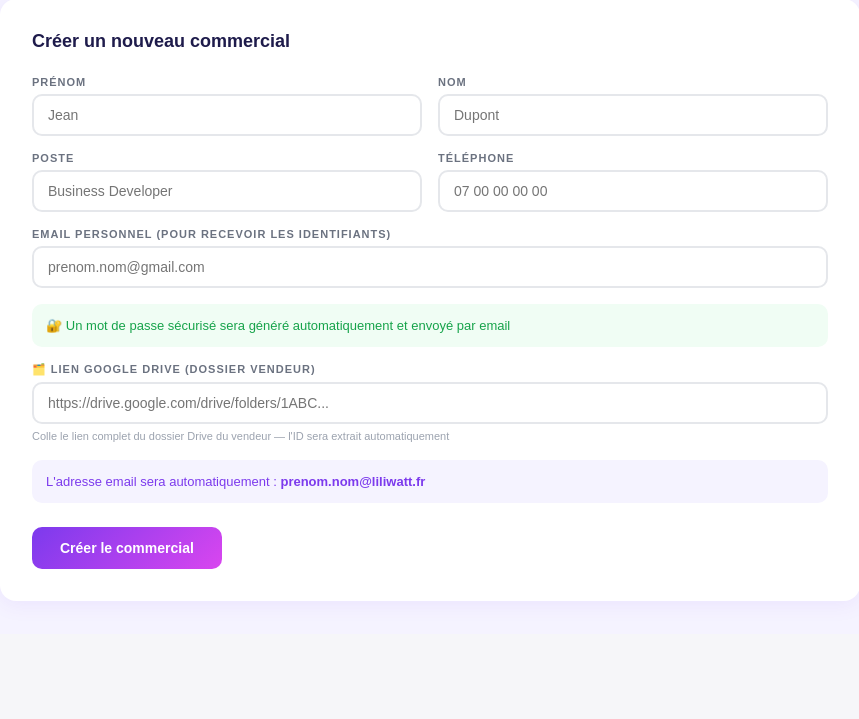
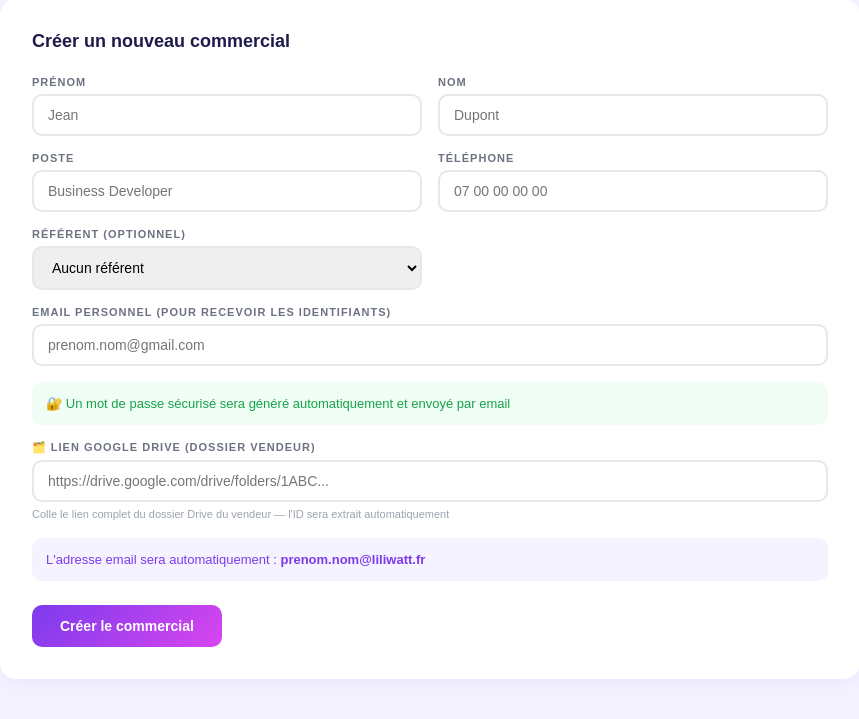
Before and after one commit to Johan1973polo/liliwatt-admin, a Flask app: page / in a window 1280 px wide. Shown: the part 166-885 px from the top of the page, without its empty margins (210-1069 px from the left). Before the commit the page ends 735 px from the top, so only its background shows below. Run offline with Flask 3, Linux system fonts and the light colour scheme; the visitor is signed in with stand-in values (Sample User, id 1).

Commit message:
feat: référent en liste déroulante + mail de bienvenue enrichi
GET /api/referents : lit Google Sheets, identifie les vendeurs
qui apparaissent en colonne G d'autres vendeurs, retourne la liste.

index.html :
- Select "Référent" chargé dynamiquement via /api/referents
- Option "Aucun référent" par défaut
- referent_email envoyé à create_user

create_user :
- Extrait referent_email et le passe à save_to_sheet (colonne G)
- Le passe aussi à send_welcome_email

send_welcome_email enrichi :
- Bloc messagerie Zoho (email + mdp + lien mail.zoho.eu)
- Bloc plateforme courtier (lien + identifiants)
- Lien RGPD personnel
- Signature email
- Bloc référent (si assigné, fond vert)
- Message formation à venir (fond jaune)

Co-Authored-By: Claude Opus 4.6 (1M context) <noreply@anthropic.com>

```diff
--- a/app.py
+++ b/app.py
@@ -26,7 +26,7 @@ def get_zoho_token():
 
 
 
-def save_to_sheet(prenom, nom, email, password, poste, drive_folder_id='', token_rgpd=''):
+def save_to_sheet(prenom, nom, email, password, poste, drive_folder_id='', referent_email='', token_rgpd=''):
     """Enregistre le commercial dans Google Sheets"""
     try:
         import gspread
@@ -58,7 +58,7 @@ def save_to_sheet(prenom, nom, email, password, poste, drive_folder_id='', token
             email,
             poste,
             drive_folder_id,
-            '',
+            referent_email,
             token_rgpd
         ])
         print(f"✅ {nom} {prenom} enregistré dans Google Sheets (token RGPD: {token_rgpd})")
@@ -66,6 +66,20 @@ def save_to_sheet(prenom, nom, email, password, poste, drive_folder_id='', token
     except Exception as e:
         print(f"⚠️ Erreur Google Sheets : {e}")
         return False
+
+def get_sheets_client():
+    """Retourne un client gspread authentifié"""
+    import gspread
+    from google.oauth2.service_account import Credentials
+    creds_json = os.environ.get('GOOGLE_CREDS_JSON', '')
+    if not creds_json:
+        return None
+    creds_dict = json.loads(creds_json)
+    creds = Credentials.from_service_account_info(
+        creds_dict,
+        scopes=['https://spreadsheets.google.com/feeds', 'https://www.googleapis.com/auth/drive']
+    )
+    return gspread.authorize(creds)
 
 def login_required(f):
     @wraps(f)
@@ -107,7 +121,7 @@ def generate_password():
     random.shuffle(all_chars)
     return ''.join(all_chars)
 
-def send_welcome_email(prenom, nom, email, password, poste='', telephone='', email_perso='', account_id_zoho='', token_rgpd=''):
+def send_welcome_email(prenom, nom, email, password, poste='', telephone='', email_perso='', account_id_zoho='', token_rgpd='', referent_email=''):
     """Envoie l'email de bienvenue via API Zoho Mail (pas SMTP)"""
     try:
         destinataire = email_perso if email_perso else email
@@ -125,6 +139,11 @@ def send_welcome_email(prenom, nom, email, password, poste='', telephone='', ema
             print("⚠️ Token Zoho non obtenu pour email")
             return False
 
+        referent_block = f"""<div style="background:#f0fdf4;border-radius:10px;padding:16px;margin-top:20px;border:1px solid #bbf7d0;">
+      <p style="margin:0;font-size:13px;color:#16a34a;"><strong>Votre référent :</strong> {referent_email}</p>
+      <p style="margin:6px 0 0;font-size:12px;color:#6b7280;">N'hésitez pas à le/la contacter pour toute question.</p>
+    </div>""" if referent_email else ""
+
         html_body = f"""<div style="font-family:Arial,sans-serif;max-width:600px;margin:0 auto;">
   <div style="background:linear-gradient(135deg,#1e1b4b,#7c3aed);padding:32px;border-radius:12px 12px 0 0;text-align:center;">
     <h1 style="color:white;font-size:28px;font-weight:800;letter-spacing:3px;margin:0;">LILIWATT</h1>
@@ -132,21 +151,35 @@ def send_welcome_email(prenom, nom, email, password, poste='', telephone='', ema
   </div>
   <div style="background:#f5f3ff;padding:32px;border-radius:0 0 12px 12px;">
     <p style="font-size:16px;color:#1e1b4b;margin-bottom:24px;">Bonjour <strong>{prenom}</strong>,</p>
-    <p style="color:#374151;line-height:1.6;">Bienvenue dans l'équipe LILIWATT ! Voici votre environnement de travail :</p>
+    <p style="color:#374151;line-height:1.6;">Bienvenue dans l'équipe LILIWATT ! Voici vos accès et outils de travail.</p>
+
     <div style="background:white;border-radius:10px;padding:24px;margin:24px 0;border-left:4px solid #7c3aed;">
+      <p style="margin:0 0 14px;font-weight:700;color:#1e1b4b;font-size:14px;">📧 Messagerie Zoho</p>
       <table style="width:100%;font-size:14px;border-collapse:collapse;">
-        <tr><td style="padding:10px 0;color:#6b7280;font-weight:700;text-transform:uppercase;font-size:11px;letter-spacing:1px;width:140px;">Messagerie</td><td style="padding:10px 0;color:#1e1b4b;font-weight:600;">mail.zoho.eu</td></tr>
-        <tr style="border-top:1px solid #f0eeff;"><td style="padding:10px 0;color:#6b7280;font-weight:700;text-transform:uppercase;font-size:11px;letter-spacing:1px;">Identifiant</td><td style="padding:10px 0;color:#7c3aed;font-weight:700;">{email}</td></tr>
-        <tr style="border-top:1px solid #f0eeff;"><td style="padding:10px 0;color:#6b7280;font-weight:700;text-transform:uppercase;font-size:11px;letter-spacing:1px;">Mot de passe</td><td style="padding:10px 0;color:#1e1b4b;font-weight:700;font-size:16px;">{password}</td></tr>
+        <tr><td style="padding:8px 0;color:#6b7280;font-weight:700;text-transform:uppercase;font-size:11px;letter-spacing:1px;width:140px;">Adresse</td><td style="padding:8px 0;color:#7c3aed;font-weight:700;">{email}</td></tr>
+        <tr style="border-top:1px solid #f0eeff;"><td style="padding:8px 0;color:#6b7280;font-weight:700;text-transform:uppercase;font-size:11px;letter-spacing:1px;">Mot de passe</td><td style="padding:8px 0;color:#1e1b4b;font-weight:700;font-size:16px;">{password}</td></tr>
+        <tr style="border-top:1px solid #f0eeff;"><td style="padding:8px 0;color:#6b7280;font-weight:700;text-transform:uppercase;font-size:11px;letter-spacing:1px;">Accès</td><td style="padding:8px 0;"><a href="https://mail.zoho.eu" style="color:#7c3aed;font-weight:600;text-decoration:none;">mail.zoho.eu</a></td></tr>
       </table>
     </div>
-    <div style="background:#ede9fe;border-radius:10px;padding:16px;margin-bottom:24px;">
-      <p style="margin:0;font-size:13px;color:#5b21b6;"></p>
+
+    <div style="background:white;border-radius:10px;padding:24px;margin:20px 0;border-left:4px solid #d946ef;">
+      <p style="margin:0 0 14px;font-weight:700;color:#1e1b4b;font-size:14px;">💼 Plateforme Courtier</p>
+      <table style="width:100%;font-size:14px;border-collapse:collapse;">
+        <tr><td style="padding:8px 0;color:#6b7280;font-weight:700;text-transform:uppercase;font-size:11px;letter-spacing:1px;width:140px;">Lien</td><td style="padding:8px 0;"><a href="https://liliwatt-courtier.onrender.com" style="color:#7c3aed;font-weight:600;text-decoration:none;">liliwatt-courtier.onrender.com</a></td></tr>
+        <tr style="border-top:1px solid #f0eeff;"><td style="padding:8px 0;color:#6b7280;font-weight:700;text-transform:uppercase;font-size:11px;letter-spacing:1px;">Identifiant</td><td style="padding:8px 0;color:#1e1b4b;font-weight:600;">{email}</td></tr>
+        <tr style="border-top:1px solid #f0eeff;"><td style="padding:8px 0;color:#6b7280;font-weight:700;text-transform:uppercase;font-size:11px;letter-spacing:1px;">Mot de passe</td><td style="padding:8px 0;color:#1e1b4b;font-weight:700;">{password}</td></tr>
+      </table>
     </div>
-    <a href="https://mail.zoho.eu" style="display:inline-block;background:linear-gradient(135deg,#7c3aed,#d946ef);color:white;padding:14px 32px;border-radius:50px;text-decoration:none;font-weight:700;font-size:14px;">Accéder à ma messagerie</a>
 
-    <div style="margin-top:24px;padding:16px;background:#faf5ff;border-radius:10px;border:1px solid #e9d5ff;">
-      <p style="margin:0 0 12px;font-weight:700;color:#1e1b4b;font-size:13px;">📝 Votre signature email personnalisée</p>
+    <div style="background:#ede9fe;border-radius:10px;padding:20px;margin:20px 0;border:1px solid #d8b4fe;">
+      <p style="margin:0 0 12px;font-weight:700;color:#1e1b4b;font-size:13px;">📋 Lien de collecte de factures client</p>
+      <p style="margin:0 0 12px;font-size:12px;color:#6b7280;">Envoyez ce lien à vos clients pour qu'ils transmettent leurs factures :</p>
+      <a href="https://liliwatt-courtier.onrender.com/rgpd/{token_rgpd}" style="display:inline-block;background:#7c3aed;color:white;padding:10px 20px;border-radius:8px;text-decoration:none;font-weight:600;font-size:13px;">Lien formulaire client</a>
+      <p style="margin:10px 0 0;font-size:11px;color:#9ca3af;word-break:break-all;">https://liliwatt-courtier.onrender.com/rgpd/{token_rgpd}</p>
+    </div>
+
+    <div style="margin-top:20px;padding:16px;background:#faf5ff;border-radius:10px;border:1px solid #e9d5ff;">
+      <p style="margin:0 0 12px;font-weight:700;color:#1e1b4b;font-size:13px;">📝 Votre signature email</p>
       <p style="margin:0 0 12px;font-size:12px;color:#6b7280;">Copiez ce code dans <a href="https://mail.zoho.eu/zm/#settings/signatures" style="color:#7c3aed;">Paramètres → Signatures</a> :</p>
       <div style="background:white;border-radius:8px;padding:12px;border:1px solid #e9d5ff;">
         <strong style="color:#1e1b4b;">{prenom} {nom}</strong><br>
@@ -157,12 +190,13 @@ def send_welcome_email(prenom, nom, email, password, poste='', telephone='', ema
         59 rue de Ponthieu, Bureau 326 — 75008 Paris
       </div>
     </div>
-    <div style="margin-top:24px;padding:20px;background:#ede9fe;border-radius:10px;border:1px solid #d8b4fe;">
-      <p style="margin:0 0 12px;font-weight:700;color:#1e1b4b;font-size:13px;">📋 Lien de collecte de factures client</p>
-      <p style="margin:0 0 12px;font-size:12px;color:#6b7280;">Envoyez ce lien à vos clients pour qu'ils transmettent leurs factures directement :</p>
-      <a href="https://liliwatt-courtier.onrender.com/rgpd/{token_rgpd}" style="display:inline-block;background:#7c3aed;color:white;padding:10px 20px;border-radius:8px;text-decoration:none;font-weight:600;font-size:13px;">Lien formulaire client</a>
-      <p style="margin:10px 0 0;font-size:11px;color:#9ca3af;word-break:break-all;">https://liliwatt-courtier.onrender.com/rgpd/{token_rgpd}</p>
+
+    {referent_block}
+
+    <div style="background:#fef3c7;border-radius:10px;padding:16px;margin-top:20px;border:1px solid #fde68a;">
+      <p style="margin:0;font-size:13px;color:#92400e;">📚 <strong>Formation à venir :</strong> vous serez contacté(e) prochainement pour planifier votre session de formation sur les outils LILIWATT.</p>
     </div>
+
     <hr style="border:1px solid #e9d5ff;margin:32px 0;">
     <p style="font-size:12px;color:#9ca3af;margin:0;">LILIWATT — LILISTRAT STRATÉGIE SAS<br>59 rue de Ponthieu, Bureau 326 — 75008 Paris</p>
   </div>
@@ -218,6 +252,34 @@ def logout():
 def index():
     return render_template('index.html')
 
+@app.route('/api/referents')
+@login_required
+def get_referents():
+    try:
+        gc = get_sheets_client()
+        if not gc:
+            return jsonify({'success': False, 'error': 'Google Sheets non configuré'})
+        sheet_id = os.environ.get('GOOGLE_SHEET_ID', '')
+        ws = gc.open_by_key(sheet_id).sheet1
+        rows = ws.get_all_values()
+        # Collecter les emails en colonne G (referent_email)
+        referent_emails = set()
+        for row in rows:
+            if len(row) > 6 and row[6].strip() and '@' in row[6]:
+                referent_emails.add(row[6].strip().lower())
+        # Trouver les infos des référents parmi les vendeurs
+        referents = []
+        for row in rows:
+            if len(row) > 3 and row[3].strip().lower() in referent_emails:
+                referents.append({
+                    'email': row[3].strip(),
+                    'nom': row[0].strip(),
+                    'prenom': row[1].strip()
+                })
+        return jsonify({'success': True, 'referents': referents})
+    except Exception as e:
+        return jsonify({'success': False, 'error': str(e)})
+
 @app.route('/api/users', methods=['GET'])
 @login_required
 def list_users():
@@ -245,6 +307,7 @@ def create_user():
         password_input = d.get('password', '').strip()
         email_perso = d.get('email_perso', '').strip()
         drive_folder_id = d.get('drive_folder_id', '').strip()
+        referent_email = d.get('referent_email', '').strip()
         # Générer automatiquement si vide
         password = password_input if password_input else generate_password()
 
@@ -319,7 +382,7 @@ def create_user():
             token_rgpd = uuid.uuid4().hex[:12]
 
             # Enregistrer dans Google Sheets
-            save_to_sheet(prenom, nom, email_local, password, poste, drive_folder_id, token_rgpd)
+            save_to_sheet(prenom, nom, email_local, password, poste, drive_folder_id, referent_email, token_rgpd)
 
             # Créer l'utilisateur dans courtier-energie
             try:
@@ -345,7 +408,7 @@ def create_user():
 
             # Envoyer email de bienvenue
             created_account_id = result.get('data', {}).get('accountId', '')
-            send_welcome_email(prenom, nom, email_local, password, poste, telephone, email_perso, created_account_id, token_rgpd)
+            send_welcome_email(prenom, nom, email_local, password, poste, telephone, email_perso, created_account_id, token_rgpd, referent_email)
 
             return jsonify({
                 'success': True,
--- a/templates/index.html
+++ b/templates/index.html
@@ -71,6 +71,12 @@
           <label>Téléphone</label>
           <input type="text" id="telephone" placeholder="07 00 00 00 00">
         </div>
+        <div class="form-group">
+          <label>Référent (optionnel)</label>
+          <select id="referent_email">
+            <option value="">Aucun référent</option>
+          </select>
+        </div>
         <div class="form-group full">
           <label>Email personnel (pour recevoir les identifiants)</label>
           <input type="email" id="email_perso" placeholder="prenom.nom@gmail.com">
@@ -121,6 +127,23 @@ function normalize(s) {
     .replace(/\s+/g,'.').replace(/'/g,'');
 }
 
+// Charger les référents au démarrage
+(async function loadReferents() {
+  try {
+    const r = await fetch('/api/referents');
+    const data = await r.json();
+    if (data.success && data.referents.length) {
+      const sel = document.getElementById('referent_email');
+      data.referents.forEach(ref => {
+        const opt = document.createElement('option');
+        opt.value = ref.email;
+        opt.textContent = ref.prenom + ' ' + ref.nom + ' (' + ref.email + ')';
+        sel.appendChild(opt);
+      });
+    }
+  } catch(e) { console.warn('Referents non chargés:', e); }
+})();
+
 document.getElementById('prenom').addEventListener('input', updatePreview);
 document.getElementById('nom').addEventListener('input', updatePreview);
 function updatePreview() {
@@ -152,7 +175,7 @@ async function createUser() {
   const r = await fetch('/api/users', {
     method: 'POST',
     headers: {'Content-Type': 'application/json'},
-    body: JSON.stringify({prenom, nom, poste, telephone, password, email_perso, drive_folder_id})
+    body: JSON.stringify({prenom, nom, poste, telephone, password, email_perso, drive_folder_id, referent_email: document.getElementById('referent_email').value})
   });
   const data = await r.json();
 
@@ -163,8 +186,8 @@ async function createUser() {
     document.getElementById('nom').value = '';
     document.getElementById('poste').value = '';
     document.getElementById('telephone').value = '';
-    document.getElementById('password').value = '';
     document.getElementById('drive_folder_link').value = '';
+    document.getElementById('referent_email').value = '';
     updatePreview();
   } else {
     result.className = 'result err';
```
